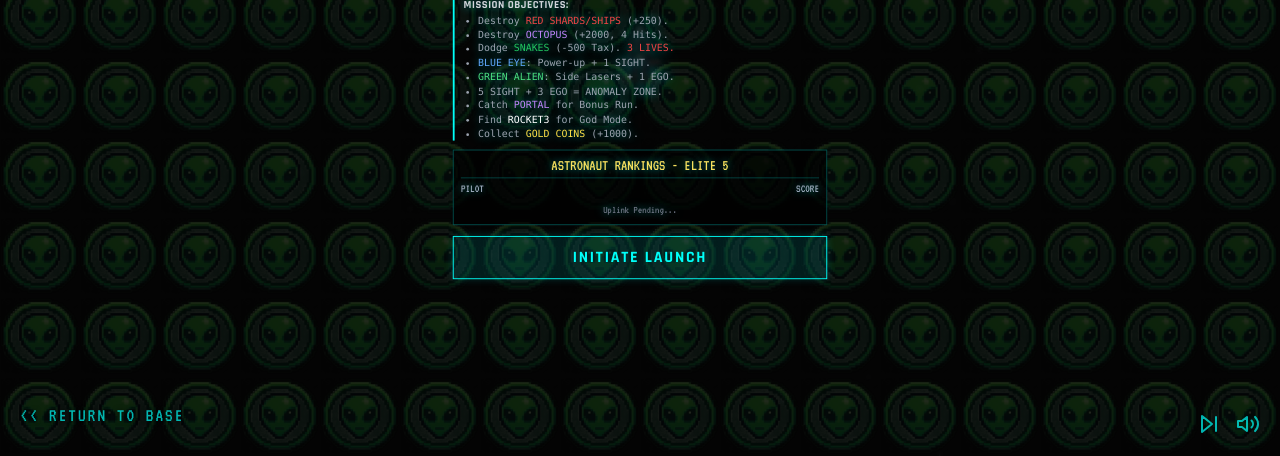
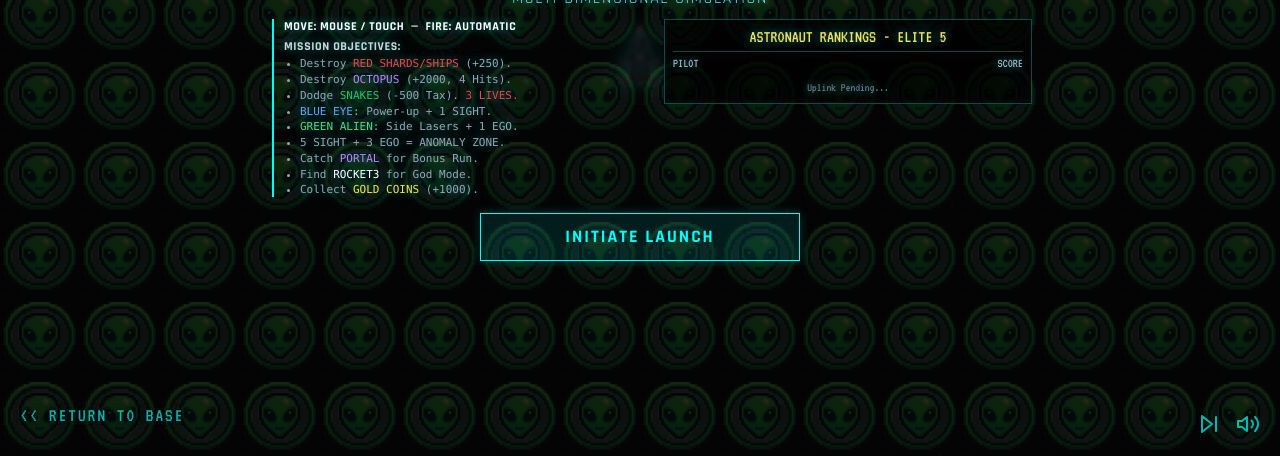
Before and after one commit to killcrey/website-assets, a plain HTML site: page index.html in a window 1280 px wide. Shown: the part 344-800 px from the top of the page. Drawn offline with nearby package versions, Linux system fonts and the light colour scheme; no server answers; animation ran at ten frames a second.

Commit message:
Stop shrinking start/game-over screens - widen them to use the space instead
Previous fix relied on transform:scale() to shrink content on short viewports, which shrinks everything uniformly - on a wide-but-short desktop window that meant tiny content floating in huge empty side margins. Real fix: put mission objectives beside the leaderboard on the start screen (was stacked), matching the stats-beside-leaderboard layout already done for game-over, and widen both containers from ~448-672px to 768px so they actually use the available width. Dialed the scale-fallback breakpoints back significantly (only engages below ~640px height now vs 850px before) since the wider layouts fit at full size on virtually any real desktop window.

Co-Authored-By: Claude Sonnet 5 <noreply@anthropic.com>

```diff
--- a/index.html
+++ b/index.html
@@ -101,12 +101,12 @@
             #level-up-msg { font-size: 2.5rem; }
         }
 
-        /* PC SCALING FIX - applies to both start and game-over screens so tall content shrinks to fit instead of getting clipped */
-        @media (min-width: 768px) and (max-height: 850px) { #start-screen > .flex.flex-col, #game-over-screen > .flex.flex-col { transform: scale(0.9); transform-origin: center; } }
-        @media (min-width: 768px) and (max-height: 750px) { #start-screen > .flex.flex-col, #game-over-screen > .flex.flex-col { transform: scale(0.8); transform-origin: center; } }
-        @media (min-width: 768px) and (max-height: 650px) { #start-screen > .flex.flex-col, #game-over-screen > .flex.flex-col { transform: scale(0.7); transform-origin: center; } }
-        @media (min-width: 768px) and (max-height: 550px) { #start-screen > .flex.flex-col, #game-over-screen > .flex.flex-col { transform: scale(0.6); transform-origin: center; } }
-        @media (min-width: 768px) and (max-height: 460px) { #start-screen > .flex.flex-col, #game-over-screen > .flex.flex-col { transform: scale(0.5); transform-origin: center; } }
+        /* PC SCALING FIX - both screens are now wide two-column layouts that fit most desktop
+           windows at full size; this only kicks in for genuinely short windows as a fallback. */
+        @media (min-width: 768px) and (max-height: 640px) { #start-screen > .flex.flex-col, #game-over-screen > .flex.flex-col { transform: scale(0.9); transform-origin: center; } }
+        @media (min-width: 768px) and (max-height: 560px) { #start-screen > .flex.flex-col, #game-over-screen > .flex.flex-col { transform: scale(0.8); transform-origin: center; } }
+        @media (min-width: 768px) and (max-height: 480px) { #start-screen > .flex.flex-col, #game-over-screen > .flex.flex-col { transform: scale(0.7); transform-origin: center; } }
+        @media (min-width: 768px) and (max-height: 400px) { #start-screen > .flex.flex-col, #game-over-screen > .flex.flex-col { transform: scale(0.6); transform-origin: center; } }
     </style>
 </head>
 <body>
@@ -153,7 +153,7 @@
 
         <div id="start-screen" class="ui-layer">
             <div class="tile-bg"></div>
-            <div class="flex flex-col items-center justify-center max-w-md w-full px-4" style="pointer-events: auto;">
+            <div class="flex flex-col items-center justify-center max-w-md md:max-w-3xl w-full px-4" style="pointer-events: auto;">
                 <img src="./PANCHOS%20EYE%20WHT.png" class="w-10 md:w-14 mx-auto mb-1 terminal-logo flex-shrink-0" alt="The Invisible Panchos Eye">
 
                 <div class="mb-1 text-center w-full flex-shrink-0">
@@ -161,7 +161,8 @@
                     <p class="text-sm md:text-base text-cyan-300 font-vt323 tracking-widest uppercase mt-0">MULTI-DIMENSIONAL SIMULATION</p>
                 </div>
 
-                <div class="instruction-box w-full flex-shrink-0">
+                <div class="flex flex-col md:flex-row w-full md:items-start gap-1 md:gap-6 mt-1">
+                    <div class="instruction-box w-full md:w-1/2 flex-shrink-0">
                         <p class="text-[10px] md:text-xs text-white mb-1 font-bold uppercase tracking-wider">MOVE: MOUSE / TOUCH &nbsp;&mdash;&nbsp; FIRE: AUTOMATIC</p>
                         <p class="text-[10px] md:text-xs text-gray-300 mb-0.5 font-bold text-cyan-400 uppercase tracking-wider">MISSION OBJECTIVES:</p>
                         <ul class="text-[9px] md:text-[11px] text-gray-400 space-y-0.5 font-mono text-left list-disc pl-4 leading-tight">
@@ -177,21 +178,22 @@
                         </ul>
                     </div>
 
-                <div class="leaderboard-panel flex-shrink-0">
+                    <div class="leaderboard-panel flex-shrink-0 w-full md:w-1/2 mt-0">
                         <h3>ASTRONAUT RANKINGS - ELITE 5</h3>
                         <div class="lb-entry lb-header"><span>PILOT</span><span>SCORE</span></div>
                         <div id="lb-content-start">
                             <div class="text-center text-gray-500 text-xs py-1">Uplink Pending...</div>
                         </div>
                     </div>
+                </div>
 
                 <p id="loading-status" class="text-xs md:text-sm text-cyan-300 font-vt323 tracking-widest uppercase mt-2 animate-pulse">LOADING ASSETS... 0%</p>
-                <button id="start-btn" class="btn w-full flex-shrink-0 hidden" disabled>INITIATE LAUNCH</button>
+                <button id="start-btn" class="btn w-full max-w-xs flex-shrink-0 hidden" disabled>INITIATE LAUNCH</button>
             </div>
         </div>
 
         <div id="game-over-screen" class="ui-layer hidden">
-            <div class="flex flex-col items-center justify-center max-w-2xl w-full px-4" style="pointer-events: auto;">
+            <div class="flex flex-col items-center justify-center max-w-md md:max-w-3xl w-full px-4" style="pointer-events: auto;">
             <h2 class="text-6xl font-vt323 text-red-600 animate-pulse" style="text-shadow: 2px 2px 0px #000;">SIGNAL LOST</h2>
             <p id="epilogue-line" class="text-sm text-cyan-300 font-vt323 tracking-wide mt-0.5 opacity-80"></p>
 
@@ -203,7 +205,7 @@
                     <p id="new-record" class="text-yellow-400 font-bold mt-1 hidden text-lg animate-bounce">NEW LOCAL HIGH SCORE</p>
                 </div>
 
-                <div class="leaderboard-panel flex-shrink-0 w-full max-w-xs md:w-64 mt-2 md:mt-0 mb-1">
+                <div class="leaderboard-panel flex-shrink-0 w-full max-w-xs md:w-72 mt-2 md:mt-0 mb-1">
                     <h3>ASTRONAUT RANKINGS - ELITE 5</h3>
                     <div class="lb-entry lb-header"><span>PILOT</span><span>SCORE</span></div>
                     <div id="lb-content-gameover">
```
Lines whose indentation alone changed are shown as unchanged.
